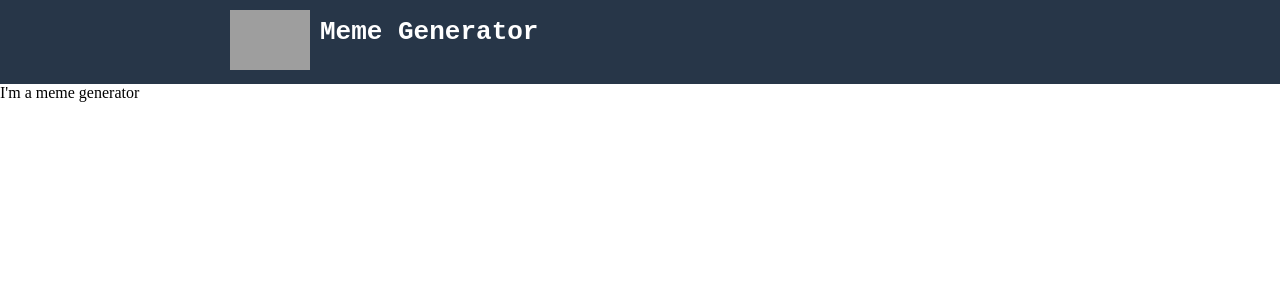
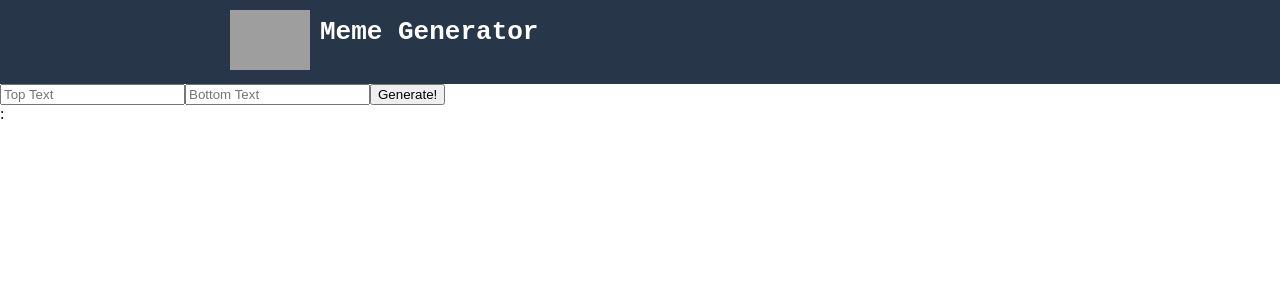
Before and after one commit to its-gio/meme-gen, a React (Create React App) app: page / in a window 1280 px wide. Shown: the top 300 px of the page. Built offline with nearby package versions, Linux system fonts and the light colour scheme; no server answers; grey boxes are pictures that could not be loaded.

Commit message:
Created small form for top and bottom text and connected state to values

```diff
--- a/src/components/MemeGenerator.jsx
+++ b/src/components/MemeGenerator.jsx
@@ -10,6 +10,8 @@ class MemeGenerator extends Component {
       img: "http://i.imgflip.com/1bij.jpg",
       allMemeImgs: []
     };
+
+    this.textChange = this.textChange.bind(this);
   }
 
   componentDidMount() {
@@ -21,8 +23,34 @@ class MemeGenerator extends Component {
       });
   }
 
+  textChange(e) {
+    const { name, value } = e.target;
+    this.setState({ [name]: value });
+  }
+
   render() {
-    return <div>I'm a meme generator</div>;
+    return (
+      <div>
+        <form>
+          <input
+            name="topText"
+            onChange={this.textChange}
+            value={this.state.topText}
+            type="text"
+            placeholder="Top Text"
+          />
+          <input
+            name="bottomText"
+            onChange={this.textChange}
+            value={this.state.BottomText}
+            type="text"
+            placeholder="Bottom Text"
+          />
+          <button>Generate!</button>
+        </form>
+        {this.state.topText} : {this.state.bottomText}
+      </div>
+    );
   }
 }
 
```
